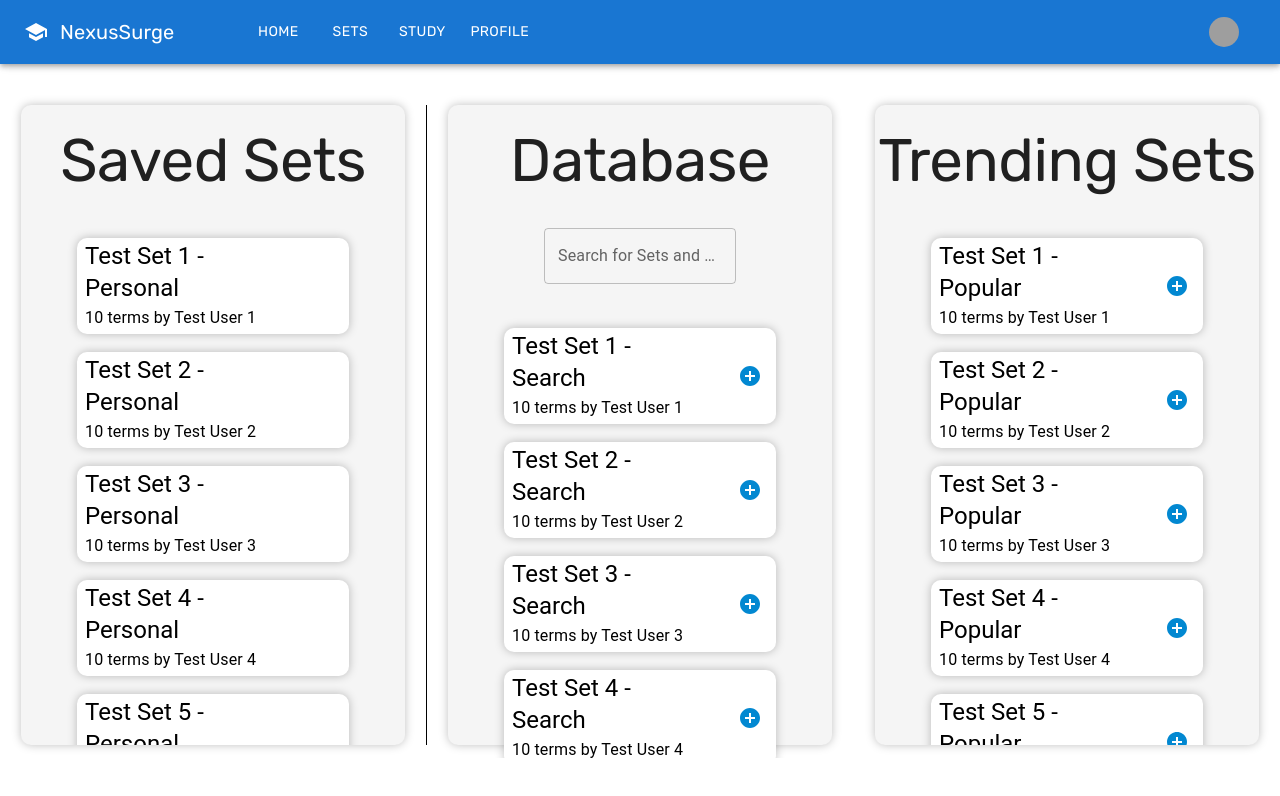
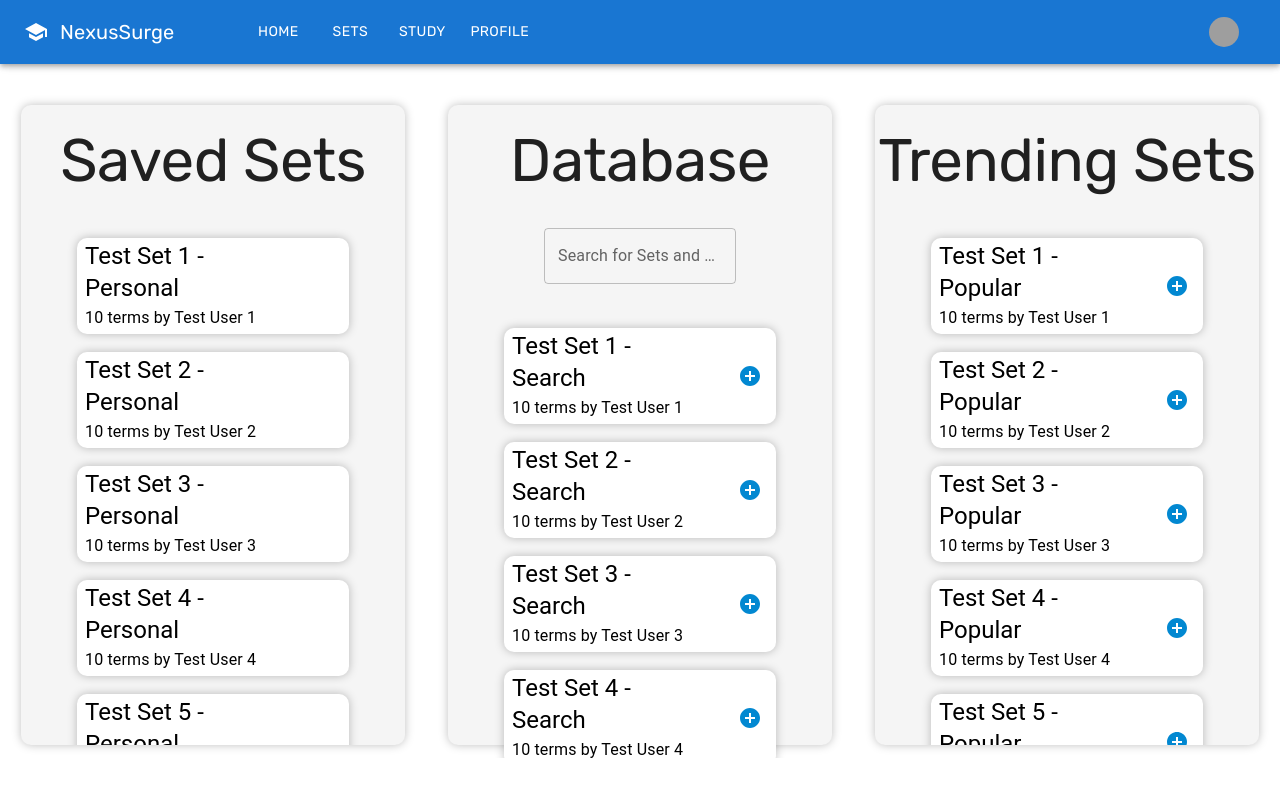
Before and after one commit to skancharapu775/NexusSurge, a React (Create React App) app in the folder nexussurge/: page /sets in a window 1280 px wide. Shown: the top 796 px of the page. Built offline with nearby package versions, Linux system fonts and the light colour scheme; grey boxes are pictures that could not be loaded.

Commit message:
fixed margin issue with divider on sets page

```diff
--- a/nexussurge/src/pages/Sets.js
+++ b/nexussurge/src/pages/Sets.js
@@ -153,7 +153,7 @@ export function Sets() {
                         ))}
                     </Box>
                 </Box>
-                <Box sx={{ width: '1px', height: '80vh', backgroundColor: 'black' }} />
+                <Box sx={{ width: '1px', height: '80vh', backgroundColor: 'white' }} />
                 <Box sx={{ display: 'flex', flexDirection: 'column', alignItems: 'center', width: '30vw', height: '80vh', backgroundColor: '#F5F5F5', borderRadius: '10px', boxShadow: '0px 0px 10px rgba(0, 0, 0, 0.25)' }}>
                     <Typography component="h1" variant="h2" align="center" color="text.primary" gutterBottom fontFamily={'Rubik'} style={{ marginTop: '20px' }}>
                         Database
```
